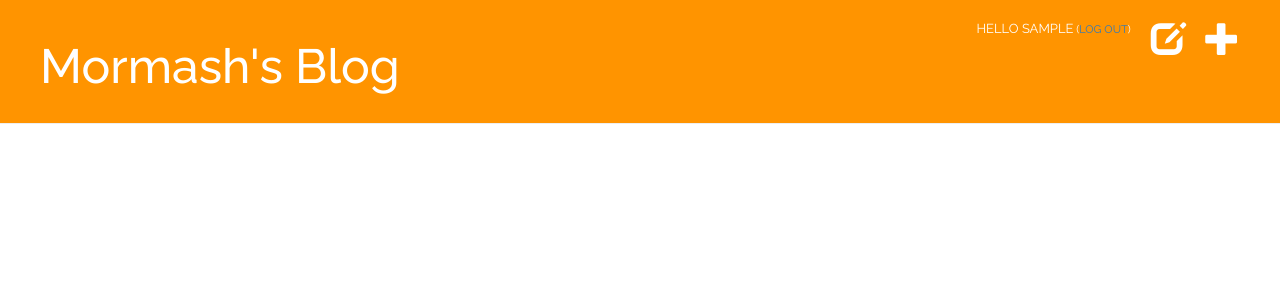
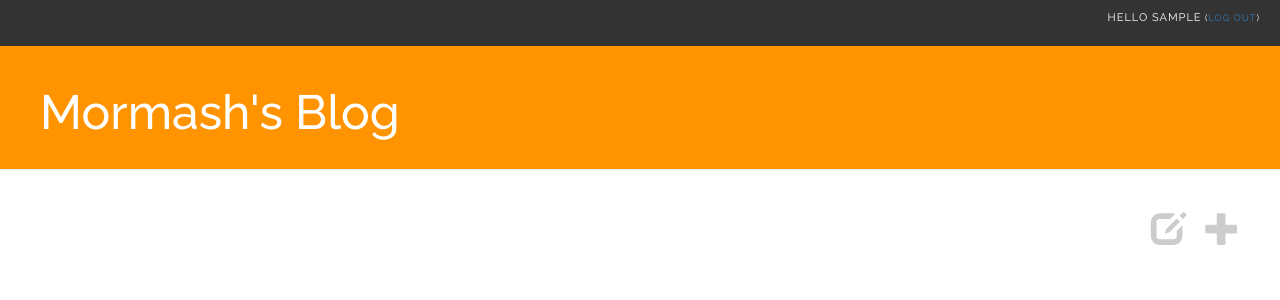
Before and after one commit to qurdafia/my-first-blog, a Django app: a page that uses blog/templates/blog/base.html in a window 1280 px wide. Shown: the top 300 px of the page. Run offline with Django 3.2, Linux system fonts and the light colour scheme; the visitor is signed in with stand-in values (Sample User, id 1); data that the repository does not hold is empty; some libraries are stand-ins or nearby versions.

Commit message:
Refining the templates.

```diff
--- a/blog/static/css/blog.css
+++ b/blog/static/css/blog.css
@@ -15,7 +15,10 @@ body {
 }
 
 .content {
-    margin-left: 40px;
+    margin: 0;
+    width: 90%;
+    margin-left: auto;
+    margin-right: auto;
 }
 
 h1, h2, h3, h4 {
@@ -35,14 +38,15 @@ h1, h2, h3, h4 {
 }
 
 .top-menu, .top-menu:hover, .top-menu:visited {
-    color: #ffffff;
+    color: #cccccc;
     float: right;
     font-size: 26pt;
     margin-right: 20px;
 }
 
 .post {
-    margin-bottom: 70px;
+    padding: 20px;
+    border-bottom: 1px dashed #eeeeee;
 }
 
 .post h1 a, .post h1 a:visited {
@@ -54,3 +58,17 @@ p.top-menu, p.top-menu:hover {
     font-family: 'Raleway';
     text-transform: uppercase;
 }
+
+.auth-area {
+    padding: 10px 20px;
+    color: #ffffff;
+    text-transform: uppercase;
+    letter-spacing: 1px;
+    background-color: #333333;
+    text-align: right;
+    font-size: 11px;
+}
+
+.edit-but {
+    padding: 20px;
+}
--- a/blog/templates/blog/base.html
+++ b/blog/templates/blog/base.html
@@ -10,15 +10,28 @@
     </head>
 
     <body>
+        <div class="auth-area">
+            {% if user.is_authenticated %}
+
+            <p class="auth-menu">Hello {{ user.username }}<small> (<a href="{% url 'logout' %}">Log out</a>)</small></p>
+            {% else %}
+            <a href="{% url 'login' %}" class="auth-menu"><span class="glyphicon glyphicon-lock"></span></a>
+            {% endif %}
+        </div>
+
+
         <div class="page-header">
+            <h1><a href="{% url 'blog.views.post_list' %}">Mormash's Blog</a></h1>
+        </div>
+
+        <div class="edit-but">
             {% if user.is_authenticated %}
             <a href="{% url 'post_new' %}" class="top-menu"><span class="glyphicon glyphicon-plus"></span></a>
             <a href="{% url 'post_draft_list' %}" class="top-menu"><span class="glyphicon glyphicon-edit"></span></a>
-            <p class="top-menu">Hello {{ user.username }}<small> (<a href="{% url 'logout' %}">Log out</a>)</small></p>
+
             {% else %}
             <a href="{% url 'login' %}" class="top-menu"><span class="glyphicon glyphicon-lock"></span></a>
             {% endif %}
-            <h1><a href="{% url 'blog.views.post_list' %}">Mormash's Blog</a></h1>
         </div>
         <div class="content">
             <div class="row">
```
